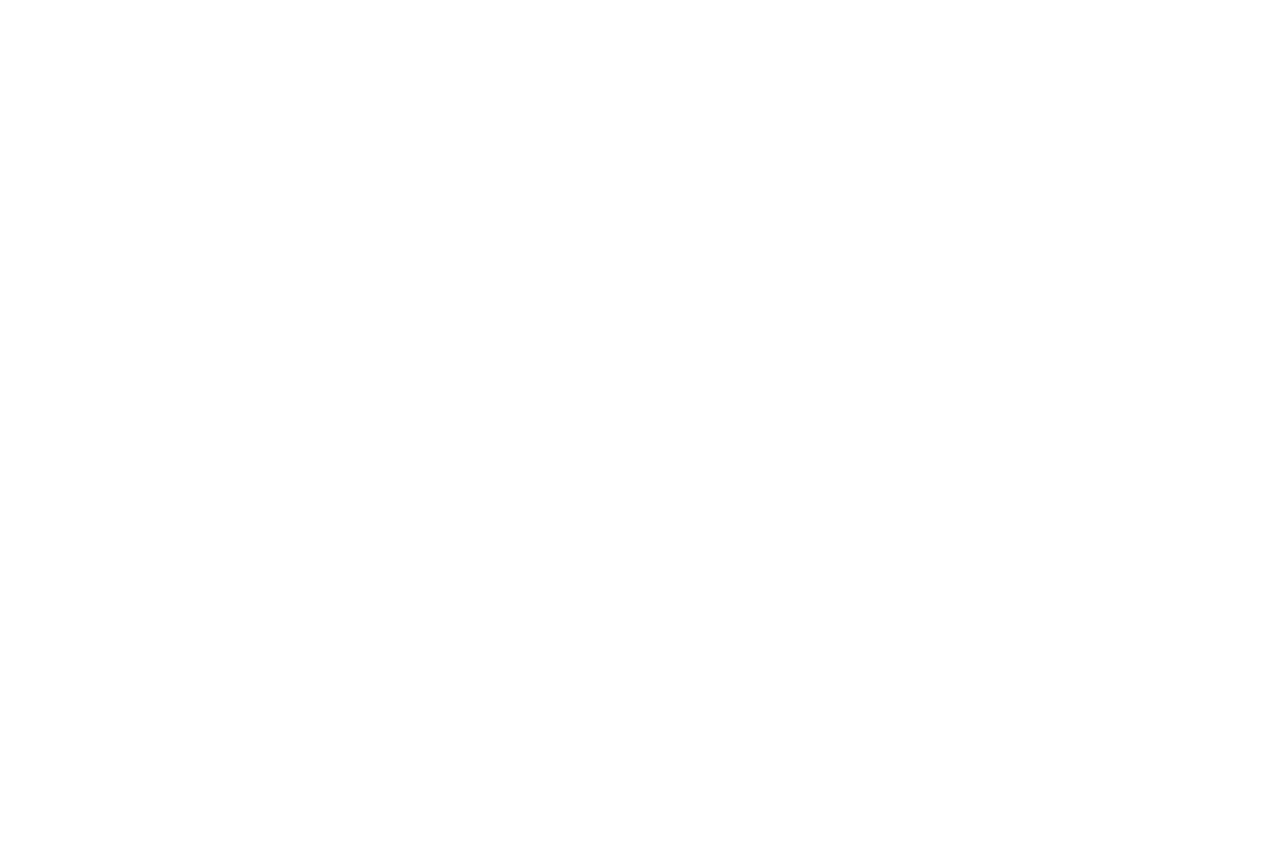
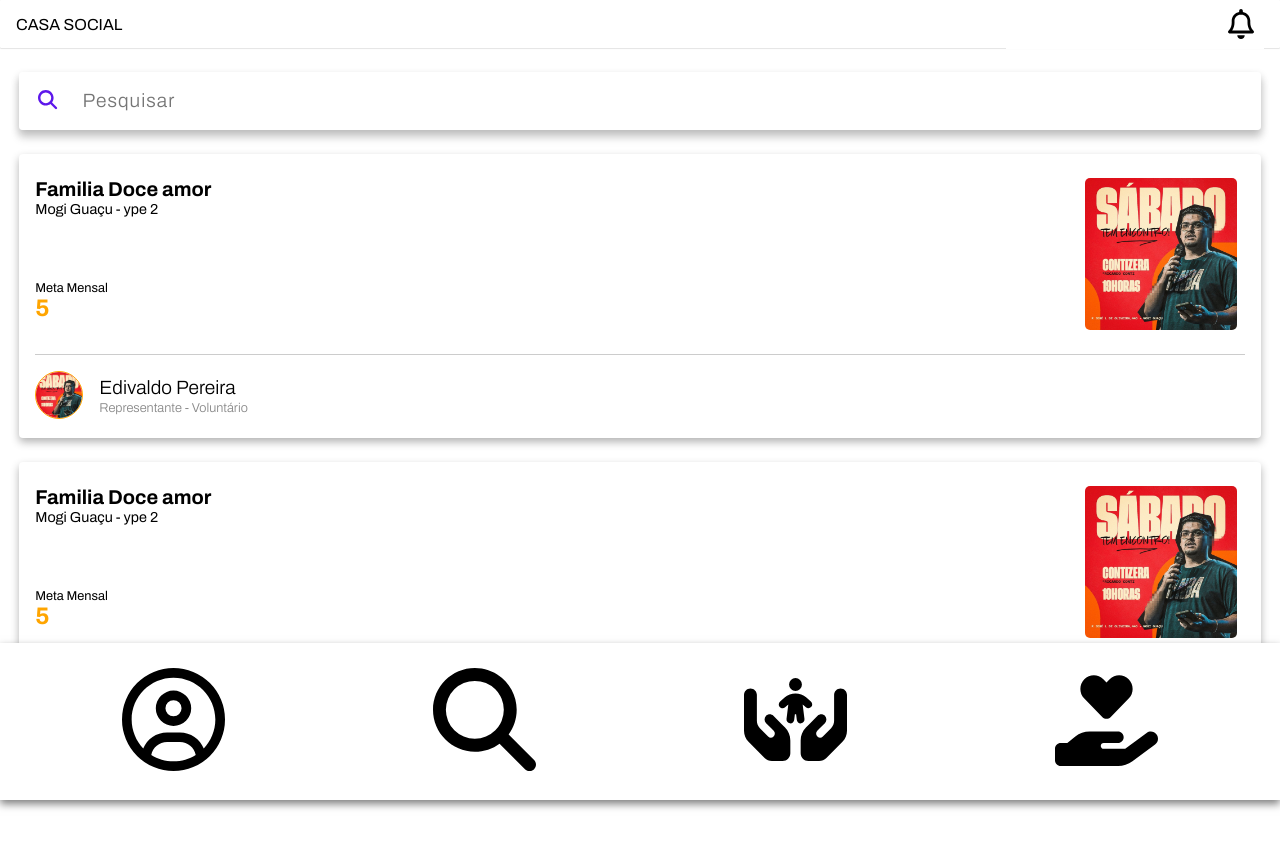
Before and after one commit to jvpteixeira/front-icpi-casa, a React (Create React App) app: page /cardscampign in a window 1280 px wide. Before the commit this address had no page. Shown: the top 848 px of the page. Before the commit the page ends 800 px from the top, so only its background shows below. Built offline with nearby package versions, Linux system fonts and the light colour scheme.

Commit message:
feat-20.12.2023
feat-frontend last version before backend

```diff
--- a/src/components/Textbox/styles.tsx
+++ b/src/components/Textbox/styles.tsx
@@ -9,7 +9,9 @@ export const Container = styled.div`
   display: flex;
   flex-direction: column;
   gap: 0.8em;
-  width: 100%;
+  width: 97%;
+  box-shadow: 0px 4px 8px rgba(0, 0, 0, 0.2);
+  border-radius: 4px;
 `;
 
 export const Label = styled.label`
@@ -36,6 +38,7 @@ export const Input = styled.input<InputProps>`
   &:focus {
     border-color: ${(props) => props.theme.color.primary};
   }
+  border-radius: 4px;
 `;
 
 export const Content = styled.div`
--- a/src/config/dictionary.ts
+++ b/src/config/dictionary.ts
@@ -22,7 +22,7 @@ const dictionary = {
     route: '/register',
     logoSubtitle: 'Lead of Multi-size cloths on <br/><b>South America</b>',
     welcomeTitle: 'Cadastre-se',
-    labelOwner: 'Dono da barbearia',
+    labelOwner: 'Pesquisar',
     labelEmail: 'Email',
     labelPassword: 'Senha',
     labelTelephone: 'Celular',
@@ -37,7 +37,7 @@ const dictionary = {
     country: 'Pais',
     placeholderEmail: 'Insira seu email',
     placeholderPassword: '••••••••••',
-    placeholderOwner: 'Dono da barbearia',
+    placeholderOwner: 'Pesquisar',
     placeholderTelephone: '(19) 9 9999-9999',
     placeholderCEP: 'cep',
     placeholderStreet: 'Rua',
--- /dev/null
+++ b/src/pages/ProjectCards/index.tsx
@@ -0,0 +1,104 @@
+import {
+  Content,
+  ProjectAddress,
+  ProjectCard,
+  ProjectCardDivisor,
+  ProjectCardLeftSide,
+  ProjectCardRight,
+  ProjectContainer,
+  ProjectGoal,
+  ProjectGoalContainer,
+  ProjectGoalLabel,
+  ProjectHeader,
+  ProjectImage,
+  ProjectRepresentativeContainer,
+  ProjectRepresentativeDescription,
+  ProjectRepresentativeHeaders,
+  ProjectRepresentativeImage,
+  ProjectRepresentativeImageContainer,
+  ProjectRepresentativeTitle,
+  ProjectTitle,
+} from './styles';
+
+import { faMagnifyingGlass } from '@fortawesome/free-solid-svg-icons';
+import Textbox from '../../components/Textbox';
+import dictionary from '../../config/dictionary';
+import MenuFlow from '../dashboard';
+import HeaderNotification from '../notification';
+import SquareImage from '../../assets/images/imagemCultoAjovep.jpg'
+
+
+export default function ProjectCardsCampign() {
+  return (
+    <Content>
+      <HeaderNotification/>
+      <Textbox
+            label={dictionary.register.labelOwner}
+            name="owner"
+            type="text"
+            placeholder={dictionary.register.placeholderOwner}
+            icon={faMagnifyingGlass}
+          />
+      <ProjectCard>
+        <ProjectContainer>
+          <ProjectCardLeftSide>
+            <ProjectHeader>
+              <ProjectTitle>Familia Doce amor</ProjectTitle>
+              <ProjectAddress>Mogi Guaçu - ype 2</ProjectAddress>
+            </ProjectHeader>
+            <ProjectGoalContainer>
+              <ProjectGoalLabel>Meta Mensal</ProjectGoalLabel>
+              <ProjectGoal>5</ProjectGoal>
+            </ProjectGoalContainer>
+          </ProjectCardLeftSide>
+          <ProjectCardRight>
+            <ProjectImage src={SquareImage}/>
+          </ProjectCardRight>
+        </ProjectContainer>
+
+        <ProjectCardDivisor/>
+
+        <ProjectRepresentativeContainer>
+          <ProjectRepresentativeImageContainer>
+            <ProjectRepresentativeImage src={SquareImage}/>
+          </ProjectRepresentativeImageContainer>
+          <ProjectRepresentativeHeaders>
+            <ProjectRepresentativeTitle>Edivaldo Pereira</ProjectRepresentativeTitle>
+            <ProjectRepresentativeDescription>Representante - Voluntário</ProjectRepresentativeDescription>
+          </ProjectRepresentativeHeaders>
+        </ProjectRepresentativeContainer>
+      </ProjectCard>
+
+      <ProjectCard>
+        <ProjectContainer>
+          <ProjectCardLeftSide>
+            <ProjectHeader>
+              <ProjectTitle>Familia Doce amor</ProjectTitle>
+              <ProjectAddress>Mogi Guaçu - ype 2</ProjectAddress>
+            </ProjectHeader>
+            <ProjectGoalContainer>
+              <ProjectGoalLabel>Meta Mensal</ProjectGoalLabel>
+              <ProjectGoal>5</ProjectGoal>
+            </ProjectGoalContainer>
+          </ProjectCardLeftSide>
+          <ProjectCardRight>
+            <ProjectImage src={SquareImage}/>
+          </ProjectCardRight>
+        </ProjectContainer>
+
+        <ProjectCardDivisor/>
+
+        <ProjectRepresentativeContainer>
+          <ProjectRepresentativeImageContainer>
+            <ProjectRepresentativeImage src={SquareImage}/>
+          </ProjectRepresentativeImageContainer>
+          <ProjectRepresentativeHeaders>
+            <ProjectRepresentativeTitle>Edivaldo Pereira</ProjectRepresentativeTitle>
+            <ProjectRepresentativeDescription>Representante - Voluntário</ProjectRepresentativeDescription>
+          </ProjectRepresentativeHeaders>
+        </ProjectRepresentativeContainer>
+      </ProjectCard>
+      <MenuFlow/>
+    </Content>
+  );
+}
--- /dev/null
+++ b/src/pages/ProjectCards/styles.tsx
@@ -0,0 +1,128 @@
+import styled from 'styled-components';
+
+
+export const Content = styled.div`
+display: flex;
+flex-direction: column;
+align-items: center;
+gap: 1.5em;
+margin-bottom: 12.5%;
+@media only screen and (max-width: 768px) {
+  width: 100%;
+  height: 100%;
+  background-image: white;
+}
+`;
+
+export const ProjectCard = styled.div`
+  display: flex;
+  flex-direction: column;
+  padding: 1em;
+  width: 97%;
+  margin-right: 1.5%;
+  margin-left: 1.5%;
+  background-color: white;
+  border-radius: 4px;
+  box-shadow: 0px 4px 8px rgba(0, 0, 0, 0.3);
+`;
+
+export const ProjectContainer = styled.div`
+  display: flex;
+  flex-direction: row;
+  justify-content: space-between;
+`;
+
+export const ProjectTitle = styled.h1`
+  font-size: 125%;
+`;
+
+export const ProjectAddress = styled.span`
+  font-size: 90%;
+`;
+
+export const ProjectCardLeftSide = styled.div`
+padding-top: .5em;
+  display: flex;
+  flex-direction: column;
+  justify-content: space-between;
+  gap: 4em;
+  height: 100%;
+`;
+
+export const ProjectCardRight = styled.div`
+  padding: .5em;
+  display: flex;
+  flex-direction: column;
+  justify-content: space-between;
+  height: 100%;
+`;
+
+export const ProjectHeader = styled.div`
+
+`;
+
+export const ProjectGoalContainer = styled.div`
+
+`;
+
+
+export const ProjectGoalLabel = styled.div`
+  font-size: 80%;
+`;
+
+export const ProjectGoal = styled.div`
+  font-size: 150%;
+  color: orange;
+  font-weight: bold;
+`;
+
+export const ProjectImage = styled.img`
+  border-radius: 5px;
+  width: 9.5em;
+  height: 9.5em;
+`;
+
+
+export const ProjectCardDivisor = styled.div`
+  border-bottom: 1px solid #ccc;
+  margin-top: 1em;
+  margin-bottom: 1em;
+`;
+
+export const ProjectRepresentativeContainer = styled.div`
+  display: flex;
+  flex-direction: row;
+  gap: 1em;
+  align-items: center;
+  width: 100%;
+`;
+
+export const ProjectRepresentativeImageContainer = styled.div`
+
+`;
+
+export const ProjectRepresentativeImage = styled.img`
+  border-radius: 100%;
+  height: 3em;
+  width: 3em;
+  border: 1.5px solid orange;
+
+`;
+
+
+export const ProjectRepresentativeHeaders = styled.div`
+  display: flex;
+  flex-direction: column;
+  gap: 0.2em;
+`;
+
+export const ProjectRepresentativeTitle = styled.h1`
+  font-size: 1.2rem;
+  font-weight: 300;
+`;
+
+export const ProjectRepresentativeDescription = styled.h3`
+  font-size: 0.8em;
+  color: #888;
+  font-weight: 300;
+`;
--- a/src/pages/confirmationMessage/styles.tsx
+++ b/src/pages/confirmationMessage/styles.tsx
@@ -22,15 +22,13 @@ export const Content = styled.div`
 export const GlobalContent = styled.div`
   display: flex;
   flex-direction: column;
-  color: rgba(196, 196, 196, 0.57);
-  background-color: rgba(196, 196, 196, 0.57);
-
-
+  color: rgba(196, 196, 196, 1);
 `;
 
 export const ProjectConfirmation = styled.div`
 width: 100%;
-height: 100%
+height: 100%;
+background-color: white;
 `;
 
 export const ProjectTitleConfirmation = styled.h1`
@@ -54,6 +52,21 @@ export const ProjectCardGroup = styled.div`
   width: auto;
 `;
 
+export const ProjectCardMessage = styled.div`
+  display: flex;
+  flex-direction: column;
+  position: absolute;
+  align-items: center;
+  width: 90%;
+  height: 35%;
+  gap: 1.3em;
+  padding-top: 1em;
+  font-size: 1.25em;
+  border-radius: 4px;
+  box-shadow: 0px 4px 8px rgba(0, 0, 0, 0.2);
+  background-color: white;
+`;
+
 export const ProjectCardConfirmation = styled.div`
   display: flex;
   flex-direction: row;
@@ -62,7 +75,7 @@ export const ProjectCardConfirmation = styled.div`
   padding: 0 1em 0;
   margin-bottom: 5%;
   border-radius: 4px;
-  box-shadow: 0px 4px 8px rgba(0, 0, 0, 0.2);
+  box-shadow: 0px 4px 8px rgba(0, 0, 0, 0.07);
   `;
 
 export const NumberBall = styled.div`
@@ -73,7 +86,7 @@ export const NumberBall = styled.div`
   padding: 1em;
   max-width: 2em;
   max-height: 2em;
-  background-color: #F5F5F5;
+  background-color: white;
   font-size: .8em;
 `;
 
@@ -92,108 +105,6 @@ export const ProjectCardButtonConfirmation = styled.div`
   height: auto;
   margin-top: 1em;
   margin-bottom: 10%;
-  background-color: rgba(240, 240, 240,1);
+  background-color: rgba(242, 242, 242, 0.7);
   border-radius: 4px;
 `;
-
-// // import styled from 'styled-components';
-
-// export const Content = styled.div`
-// display: flex;
-// width: 100%;
-// flex-direction: column;
-// gap: 1em;
-// align-items: center;
-// justify-content: center;
-// padding-bottom: 3em;
-// background-color: white; /* Adicionado o background-color */
-
-// @media only screen and (max-width: 768px) {
-//   width: 100%;
-//   height: 100%;
-//   background-size: cover;
-//   background-image: white;
-//   background-position: center;
-// }
-// `;
-
-// export const GlobalContent = styled.div`
-// display: flex;
-// flex-direction: column;
-// color: rgba(196, 196, 196, 0.57);
-// background-color: white; /* Adicionado o background-color */
-// `;
-
-// export const ProjectConfirmation = styled.div`
-// width: 100%;
-// height: 100%;
-// background-color: white; /* Adicionado o background-color */
-// `;
-
-// export const ProjectTitleConfirmation = styled.h1`
-// padding: 5%;
-// font-size: 150%;
-// background-color: white; /* Adicionado o background-color */
-// `;
-
-// export const ProjectSubTitle = styled.p`
-// padding: 5%;
-// font-size: 80%;
-// background-color: white; /* Adicionado o background-color */
-// `;
-
-// export const ProjectCardGroup = styled.div`
-// display: flex;
-// flex-direction: column;
-// align-items: center;
-// margin: 1%;
-// margin-top: 5%;
-// height: auto;
-// width: auto;
-// background-color: white; /* Adicionado o background-color */
-// `;
-
-// export const ProjectCardConfirmation = styled.div`
-// display: flex;
-// flex-direction: row;
-// align-items: center;
-// width: 90%;
-// padding: 0 1em 0;
-// margin-bottom: 5%;
-// border-radius: 4px;
-// box-shadow: 0px 4px 8px rgba(0, 0, 0, 0.2);
-// background-color: white; /* Adicionado o background-color */
-// `;
-
-// export const NumberBall = styled.div`
-// display: flex;
-// align-items: center;
-// justify-content: center;
-// border-radius: 50%;
-// padding: 1em;
-// max-width: 2em;
-// max-height: 2em;
-// background-color: #F5F5F5;
-// font-size: .8em;
-// background-color: white; /* Adicionado o background-color */
-// `;
-
-// export const CardText = styled.span`
-// text-align: center;
-// padding: 5%;
-// font-size: 80%;
-// background-color: white; /* Adicionado o background-color */
-// `;
-
-// export const ProjectCardButtonConfirmation = styled.div`
-// display: flex;
-// flex-direction: column;
-// align-items: center;
-// width: 90%;
-// height: auto;
-// margin-top: 1em;
-// margin-bottom: 10%;
-// background-color: rgba(240, 240, 240, 1);
-// border-radius: 4px;
-// background-color: white; /* Adicionado o background-color */
-// `;
--- a/src/pages/dashboard/index.tsx
+++ b/src/pages/dashboard/index.tsx
@@ -12,16 +12,16 @@ export default function Dashboard() {
   <Content>
     <ProjectRodape>
       <ProjectImages>
-        <Link to="/login">
+        <Link to="/confirm">
         <Image src={Perfil} alt="Imagem 1" />
         </Link>
         <Link to="/status">
           <Image src={Pesquisar} alt="Imagem 2" />
         </Link>
-        <Link to="/painel">
+        <Link to="/cardscampign">
           <Image src={Familia} alt="Imagem 3" />
         </Link>
-        <Link to="/dashboard">
+        <Link to="/login">
           <Image src={Cesta} alt="Imagem 5" />
         </Link>
       </ProjectImages>
--- a/src/pages/notification/styles.tsx
+++ b/src/pages/notification/styles.tsx
@@ -36,6 +36,7 @@ export const ProjectAlertButton = styled.div`
   display:flex;
   justify-content: right;
   padding: .8%;
+  background-color: white;
 `;
 
 export const ImageSine = styled.img`
--- a/src/routes.tsx
+++ b/src/routes.tsx
@@ -9,6 +9,7 @@ import ClientsPhotosPage from './pages/clientsPhotos';
 import Notification from './pages/notification';
 import CampaignStatus from './pages/campaignStatus';
 import ScreenCampign from './pages/MainScreenCampaign';
+import ProjectCardsCampign from './pages/ProjectCards';
 
 export default function Routes() {
   return (
@@ -25,6 +26,7 @@ export default function Routes() {
         <Route path="/notification" element={<Notification />} />
         <Route path="/status" element={<CampaignStatus />} />
         <Route path="/screencampign" element={<ScreenCampign />} />
+        <Route path="/cardscampign" element={<ProjectCardsCampign />} />
       </Switch>
     </BrowserRouter>
   );
```
Also changed, not shown: src/pages/confirmationMessage/index.tsx (+9 -1 lines), src/assets/images/imagemCultoAjovep.jpg (added).
